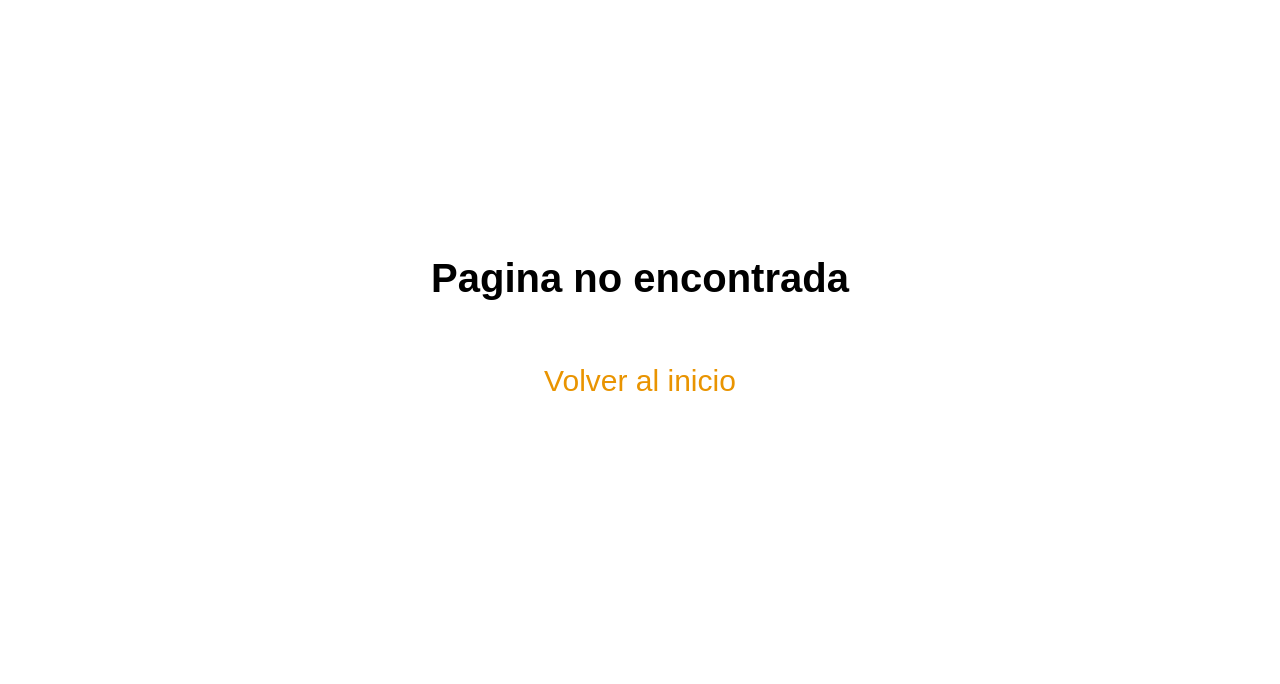
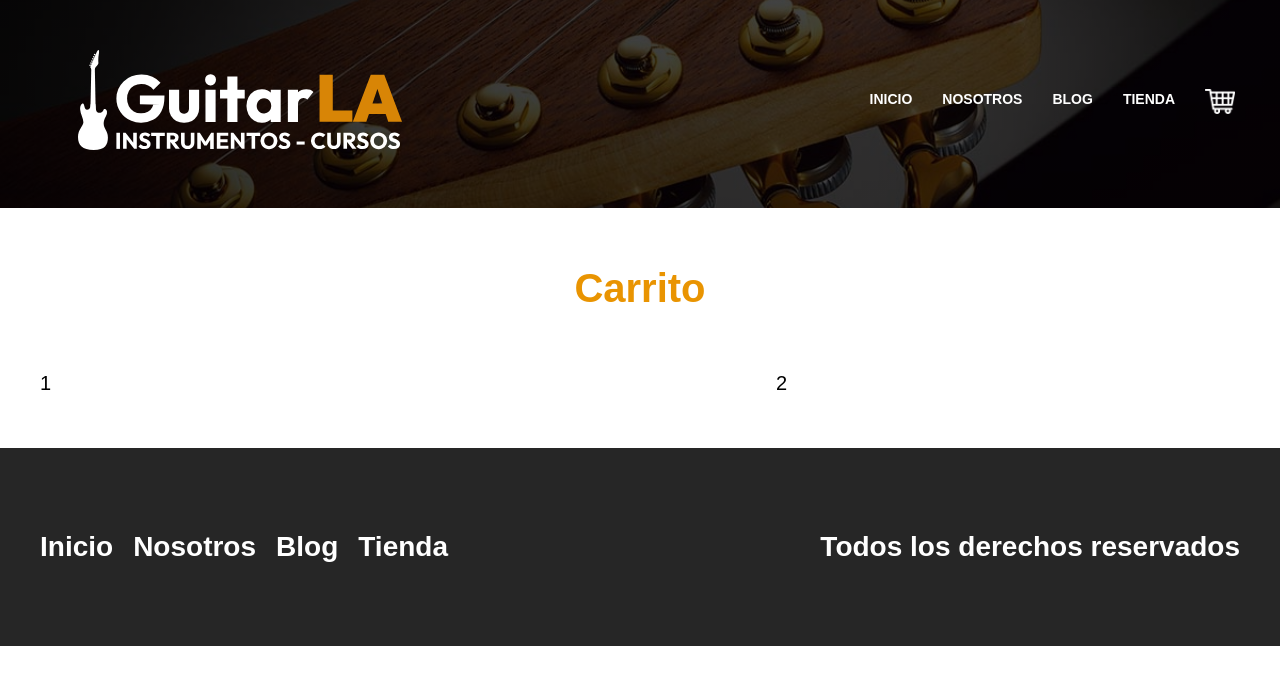
Before and after one commit to JoeBlackNinja/guitarla_next, a Next.js app: page /carrito in a window 1280 px wide. Before the commit this address had no page. Shown: the top 684 px of the page. Built offline with nearby package versions, Linux system fonts and the light colour scheme.

Commit message:
241 00:00

```diff
--- a/components/Header.js
+++ b/components/Header.js
@@ -25,6 +25,16 @@
                         <Link href='/nosotros'>Nosotros</Link>
                         <Link href='/blog'>Blog</Link>
                         <Link href='/tienda'>Tienda</Link>
+                        <Link href='/carrito'>
+                            <a>
+                                <Image
+                                    width={30}
+                                    height ={25}
+                                    src='/img/carrito.png'
+                                    alt='imagen carrito'
+                                />
+                            </a>
+                        </Link>
                     </nav>
                 </div>
                 {router.pathname === '/' ? (
--- a/pages/_app.js
+++ b/pages/_app.js
@@ -1,8 +1,19 @@
-import '../styles/normalize.css'
-import '../styles/globals.css'
+import '../styles/normalize.css';
+import '../styles/globals.css';
+import { useState } from 'react';
+
 
 function MyApp({ Component, pageProps }) {
-  return <Component {...pageProps} />
+  const [carrito, setCarrito] = useState([]);
+
+  const agregarCarrito = producto => {
+    setCarrito([...carrito, producto]);
+  }
+
+  return <Component {...pageProps}
+    carrito={carrito}
+    agregarCarrito={agregarCarrito}
+  />
 }
 
 export default MyApp
--- /dev/null
+++ b/pages/carrito.js
@@ -0,0 +1,19 @@
+import Layout from '../components/Layout';
+import styles from '../styles/Carrito.module.css';
+
+const Carrito = ({carrito, agregarCarrito}) => {
+    console.log(carrito);
+    return (
+        <Layout
+        pagina={'Carrito de Compras'}
+        >
+            <h1 className='heading'>Carrito</h1>
+            <main className={`${styles.contenido} contenedor`}>
+                <div>1</div>
+                <div>2</div>
+            </main>
+        </Layout>
+    )
+}
+
+export default Carrito
--- /dev/null
+++ b/styles/Carrito.module.css
@@ -0,0 +1,9 @@
+.contenido{
+    display: grid;
+    gap: 4rem;
+}
+@media(min-width:768px){
+    .contenido{
+        grid-template-columns: 3fr 2fr;
+    }
+}
```
Also changed, not shown: pages/guitarras/[url].js (+33 -5 lines).
